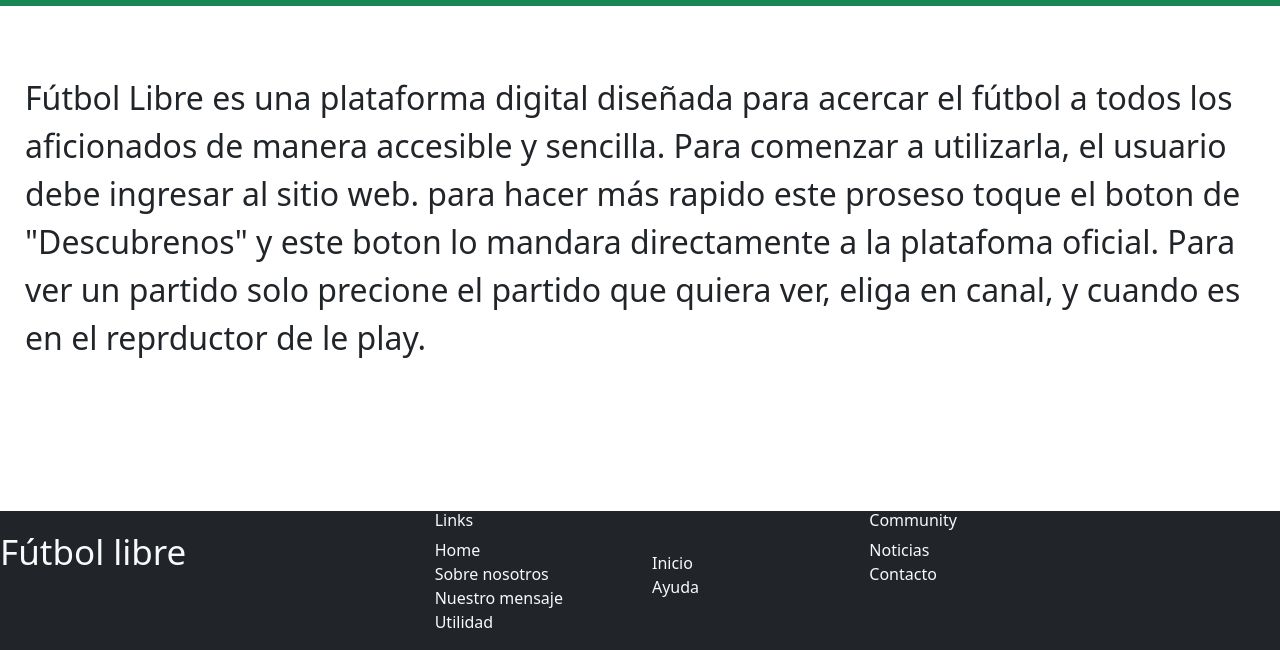
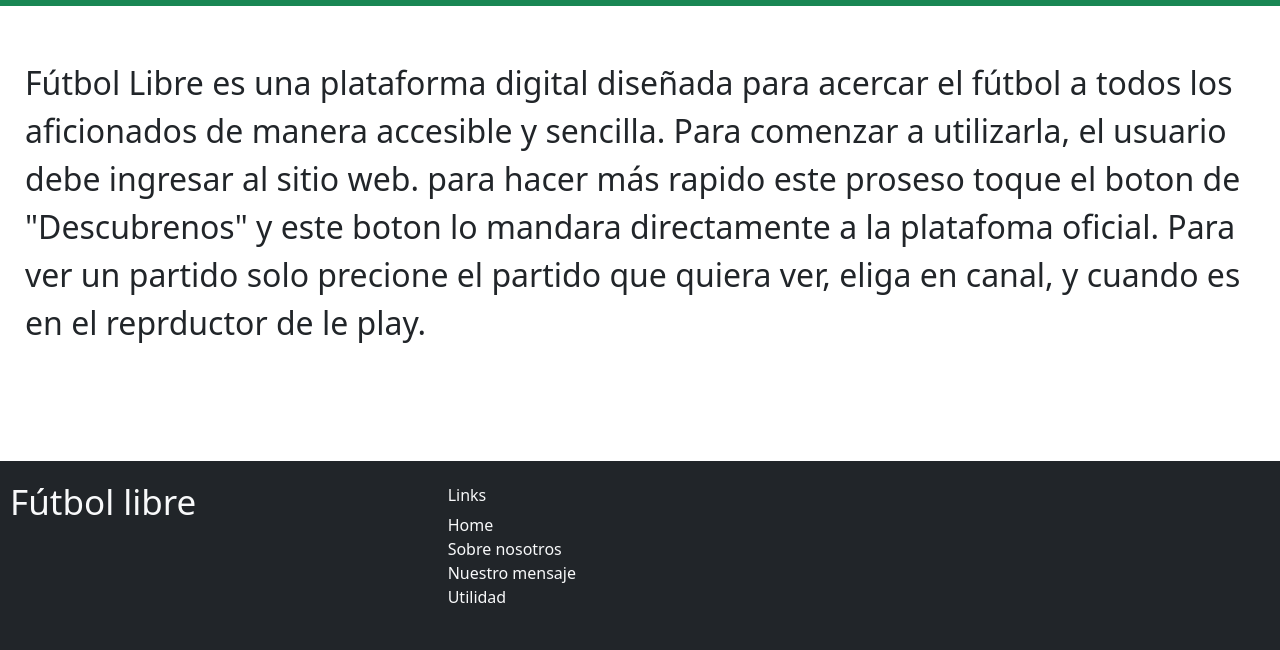
Before and after one commit to AnDrEs1482/Proyecto-Futbol, a plain HTML site: page index.html in a window 1280 px wide. Shown: the part 150-800 px from the top of the page. Drawn offline with nearby package versions, Linux system fonts and the light colour scheme.

Commit message:
ya esta finalizado

```diff
--- a/index.html
+++ b/index.html
@@ -47,7 +47,7 @@
       </nav>
     </div>
 
-    <div class="item content">
+    <div class="item content" style="padding-top: 50px;">
       <p>Fútbol Libre es una plataforma digital diseñada para acercar el fútbol
         a todos los aficionados de manera accesible y sencilla. Para comenzar a utilizarla,
         el usuario debe ingresar al sitio web. para hacer más rapido este proseso toque el boton de "Descubrenos"
@@ -60,10 +60,10 @@
           <div class="row">
 
           <div class="col-md-4">
-            <h5 style="font-size: 35px; display: flex; padding-top: 20px;">Fútbol libre</h5>
+            <h5 style="font-size: 35px; display: flex; padding-top: 20px; padding-left: 10px;">Fútbol libre</h5>
           </div>
 
-          <div class="col-md-2">
+          <div class="col-md-2" style="padding: 25px;">
             <h6>Links</h6>
             <ul class="list-unstyled">
               <li><a href="index.html" class="text-light text-decoration-none">Home</a></li>
@@ -73,20 +73,7 @@
             </ul>
           </div>
 
-          <div class="col-md-2" style="padding-top: 40px;">
-            <ul class="list-unstyled">
-              <li><a href="#" class="text-light text-decoration-none">Inicio</a></li>
-              <li><a href="#" class="text-light text-decoration-none">Ayuda</a></li>
-            </ul>
-          </div>
 
-            <div class="col-md-3">
-              <h6>Community</h6>
-              <ul class="list-unstyled">
-                <li><a href="#" class="text-light text-decoration-none">Noticias</a></li>
-                <li><a href="#" class="text-light text-decoration-none">Contacto</a></li>
-              </ul>
-            </div>
           </div>
         </div>
       </footer>
```
Also changed, not shown: Sobre nostros.html (+2 -17 lines), Utilidad.html (+3 -18 lines), nuestro mensaje.html (+2 -17 lines).
